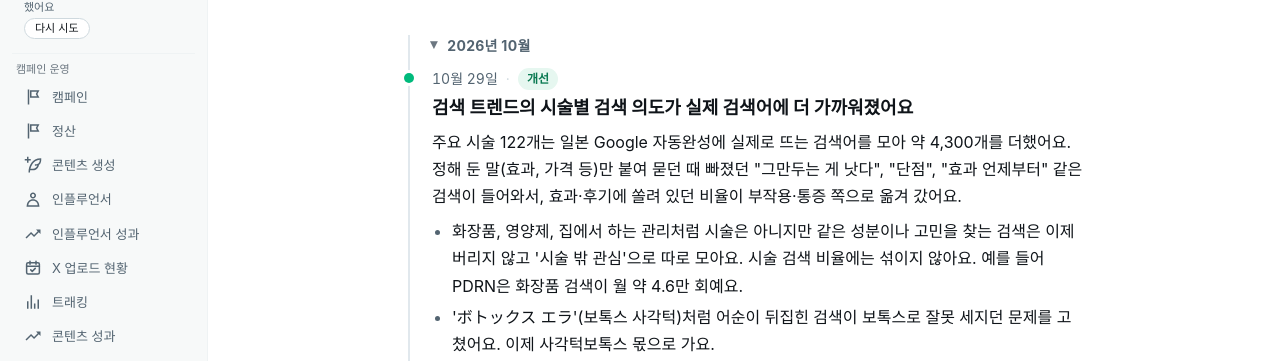
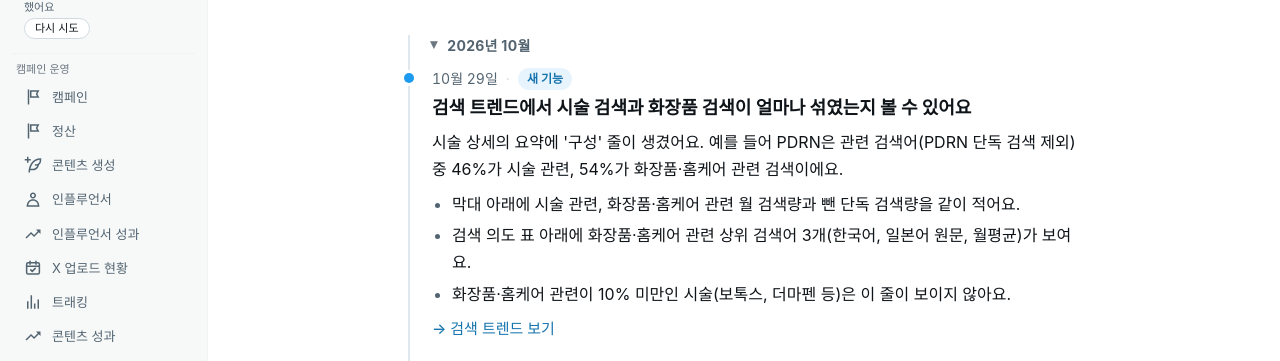
Before and after one commit to cb-koo/cb-x-deck, a Next.js app: page /updates in a window 1280 px wide. Shown: the part 161-522 px from the top of the page. Built offline with nearby package versions, Linux system fonts and the light colour scheme; no server answers.

Commit message:
docs(updates): 검색어 구성(시술 vs 화장품·홈케어) 새 기능

```diff
--- a/src/content/updates.ts
+++ b/src/content/updates.ts
@@ -13,6 +13,17 @@ export type UpdateEntry = {
 
 export const UPDATES: UpdateEntry[] = [
   {
+    date: '2026-10-29', type: '새 기능',
+    title: '검색 트렌드에서 시술 검색과 화장품 검색이 얼마나 섞였는지 볼 수 있어요',
+    summary: "시술 상세의 요약에 '구성' 줄이 생겼어요. 예를 들어 PDRN은 관련 검색어(PDRN 단독 검색 제외) 중 46%가 시술 관련, 54%가 화장품·홈케어 관련 검색이에요.",
+    bullets: [
+      '막대 아래에 시술 관련, 화장품·홈케어 관련 월 검색량과 뺀 단독 검색량을 같이 적어요.',
+      '검색 의도 표 아래에 화장품·홈케어 관련 상위 검색어 3개(한국어, 일본어 원문, 월평균)가 보여요.',
+      '화장품·홈케어 관련이 10% 미만인 시술(보톡스, 더마펜 등)은 이 줄이 보이지 않아요.',
+    ],
+    link: { label: '검색 트렌드 보기', href: '/trends' },
+  },
+  {
     date: '2026-10-29', type: '개선',
     title: '검색 트렌드의 시술별 검색 의도가 실제 검색어에 더 가까워졌어요',
     summary: '주요 시술 122개는 일본 Google 자동완성에 실제로 뜨는 검색어를 모아 약 4,300개를 더했어요. 정해 둔 말(효과, 가격 등)만 붙여 묻던 때 빠졌던 "그만두는 게 낫다", "단점", "효과 언제부터" 같은 검색이 들어와서, 효과·후기에 쏠려 있던 비율이 부작용·통증 쪽으로 옮겨 갔어요.',
```
